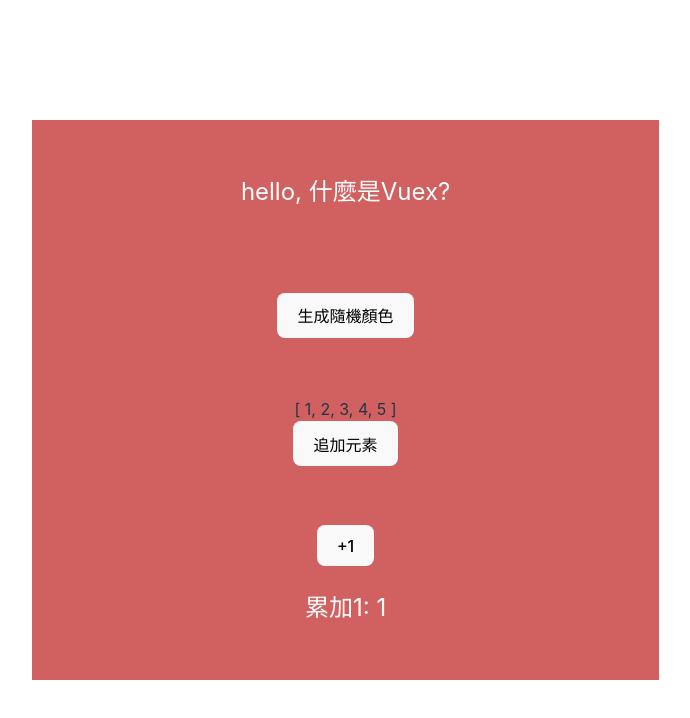
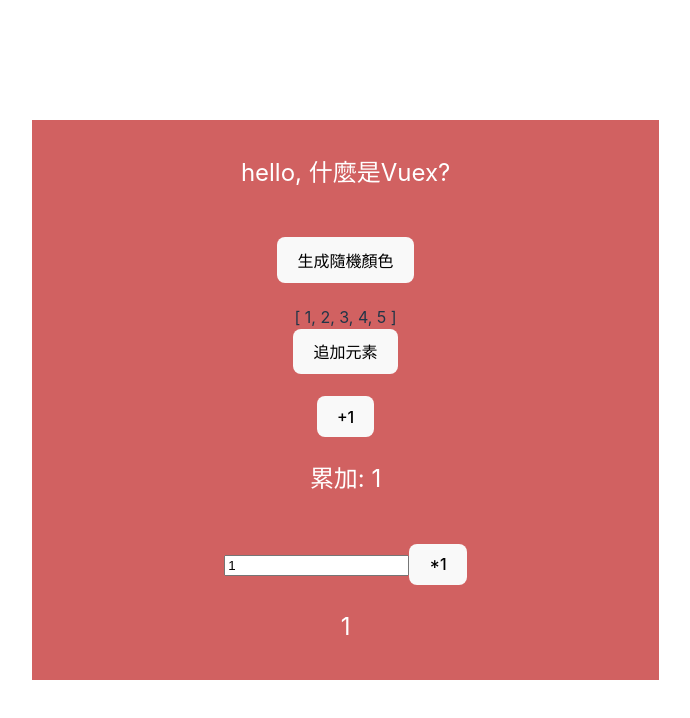
Before and after one commit to kamitom/vite-proj1, a Vue app: page / in a window 1280 px wide. Shown: the top 718 px of the page, without its empty margins (160-850 px from the left). Built offline with nearby package versions, Linux system fonts and the light colour scheme.

Commit message:
chore: 練習mutation

```diff
--- a/src/components/HelloStore.vue
+++ b/src/components/HelloStore.vue
@@ -12,7 +12,14 @@
       <div>
         <button @click="addNum1()">+1</button>
         <p>
-          累加1: {{ num }}
+          累加: {{ num }}
+        </p>
+      </div>
+      <div>
+        <input type="text" v-model="txt_value">
+        <button @click="multiply1(txt_value)">*{{ txt_value }}</button>
+        <p>
+          {{ num }}
         </p>
       </div>
     </div>
@@ -47,6 +54,12 @@
     store.commit('addArr');
   }
 
+  const multiply1 = (data) => {
+    store.commit('multiply', data);
+  }
+
+  const txt_value = ref(1);
+
 </script>
 
 <style scoped>
--- a/src/main.js
+++ b/src/main.js
@@ -29,8 +29,8 @@
         Math.floor(Math.random() * 255),
       ];
     },
-    multiply(state) {
-      state.num *= 2;
+    multiply(state, data) {
+      state.num *= data;
     },
     addNum(state) {
       state.num++;
```
